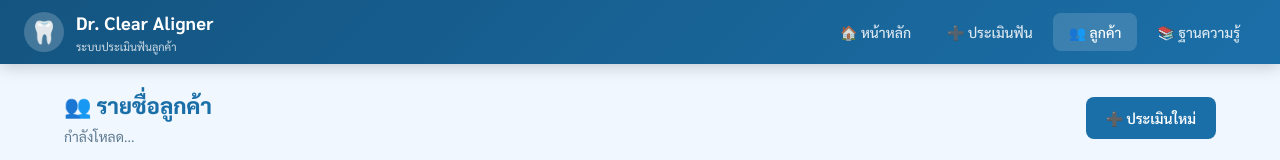
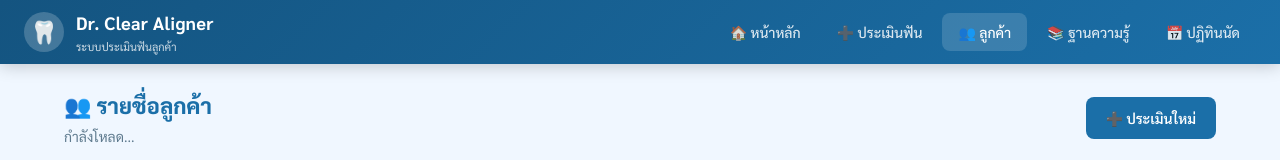
Before and after one commit to aphinanporok-commits/drclear, a plain HTML site: page drclear/patients.html in a window 1280 px wide. Shown: the top 160 px of the page. Drawn offline with nearby package versions, Linux system fonts and the light colour scheme; no server answers.

Commit message:
Add calendar link to patients navigation

```diff
--- a/drclear/patients.html
+++ b/drclear/patients.html
@@ -23,6 +23,7 @@
     <a href="assessment.html" class="nav-link">➕ ประเมินฟัน</a>
     <a href="patients.html" class="nav-link active">👥 ลูกค้า</a>
     <a href="knowledge.html" class="nav-link">📚 ฐานความรู้</a>
+    <a href="calendar.html" class="nav-link">📅 ปฏิทินนัด</a>
   </div>
 </nav>
 
```
